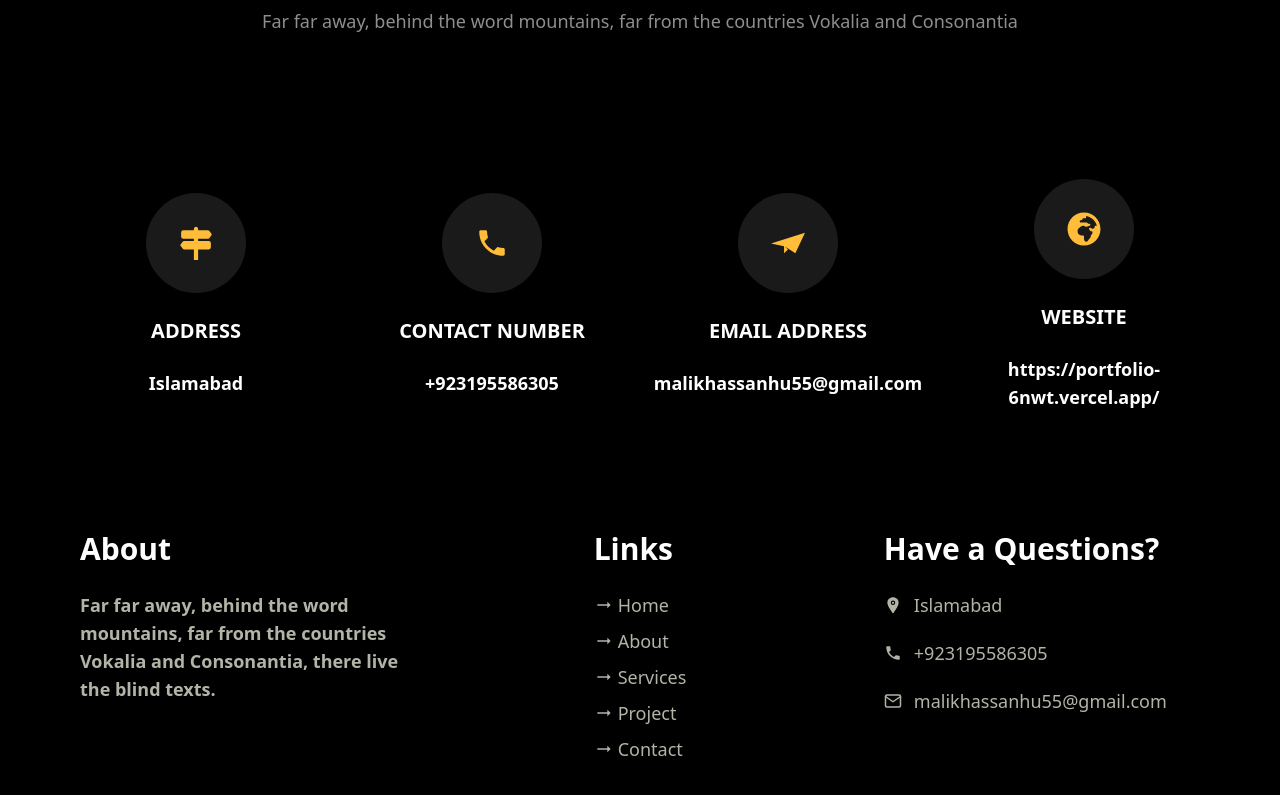
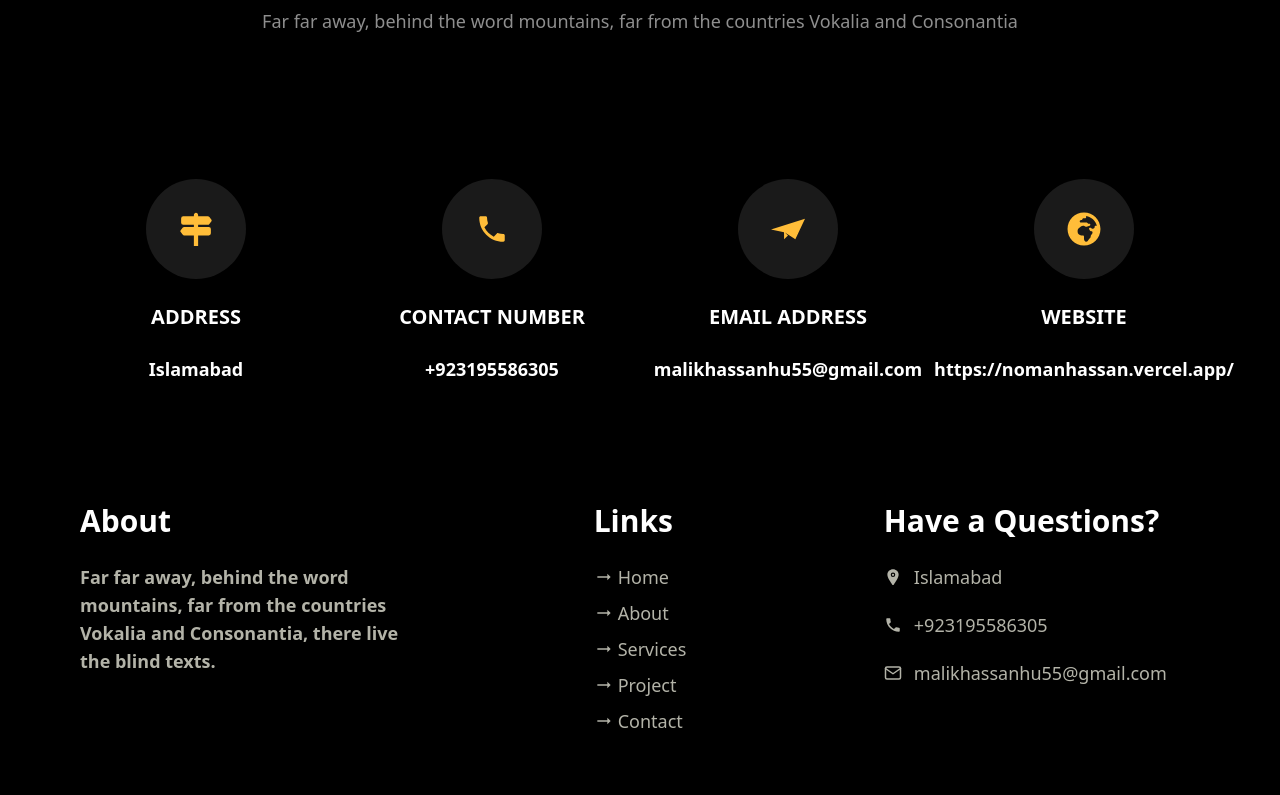
Before and after one commit to NomanHassan4518/portfolio, a React (Create React App) app: page / in a window 1280 px wide. Shown: the part 3802-4597 px from the top of the page. Built offline with nearby package versions, Linux system fonts and the light colour scheme.

Commit message:
Complete

```diff
--- a/src/Components/Contact.jsx
+++ b/src/Components/Contact.jsx
@@ -30,11 +30,11 @@ const Contact = () => {
         {
             icon: <FaGlobeAfrica />,
             name: "website",
-            description: "https://portfolio-6nwt.vercel.app/"
+            description: "https://nomanhassan.vercel.app/"
         }
     ]
     return (
-        <section id='contact' className='relative  mt-[7rem] lg:px-12 sm:px-2 w-full '>
+        <section id='contact'  className='relative  mt-[7rem] lg:px-12 sm:px-2 w-full '>
             <div className="container relative">
                 <div
                     ref={ref}
```
